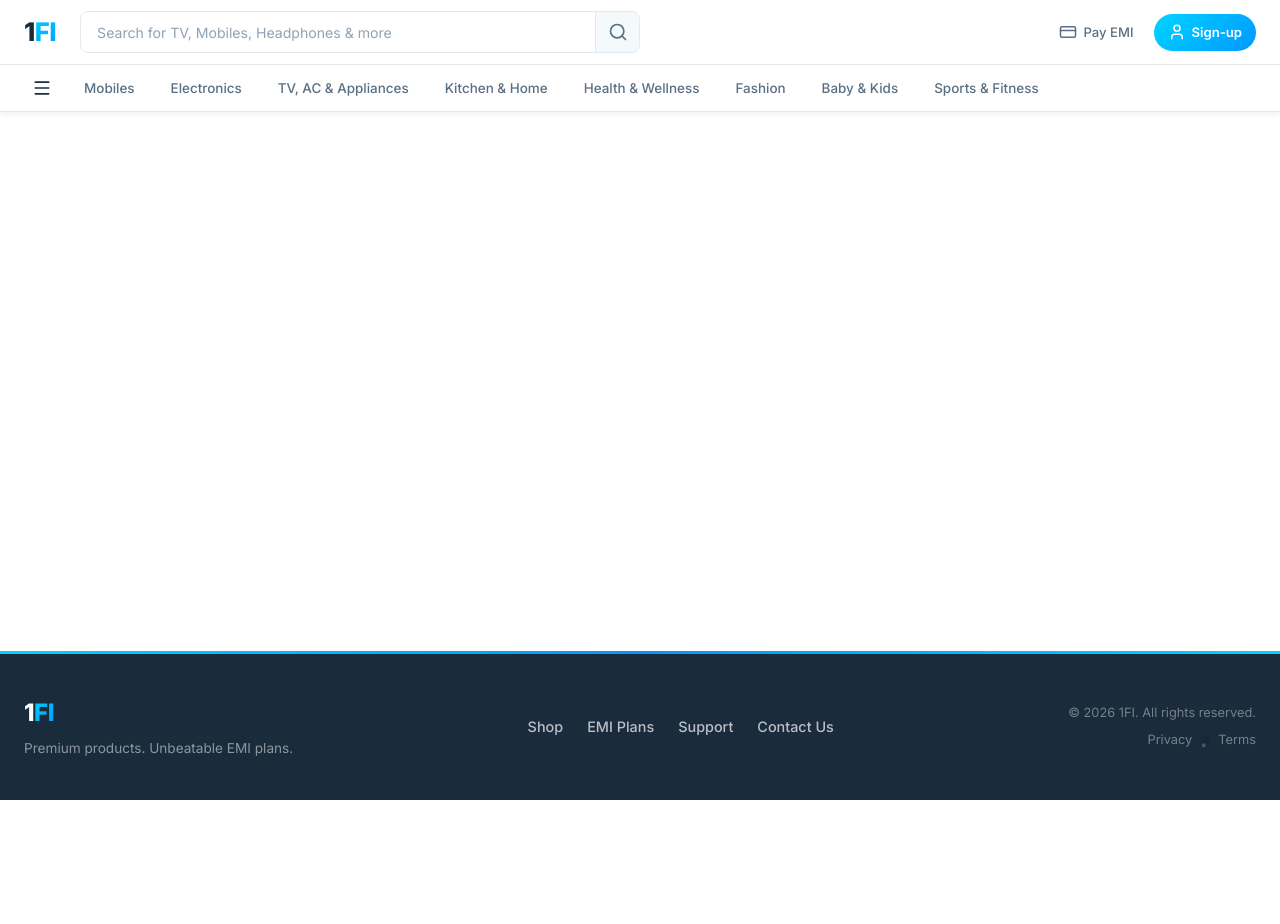
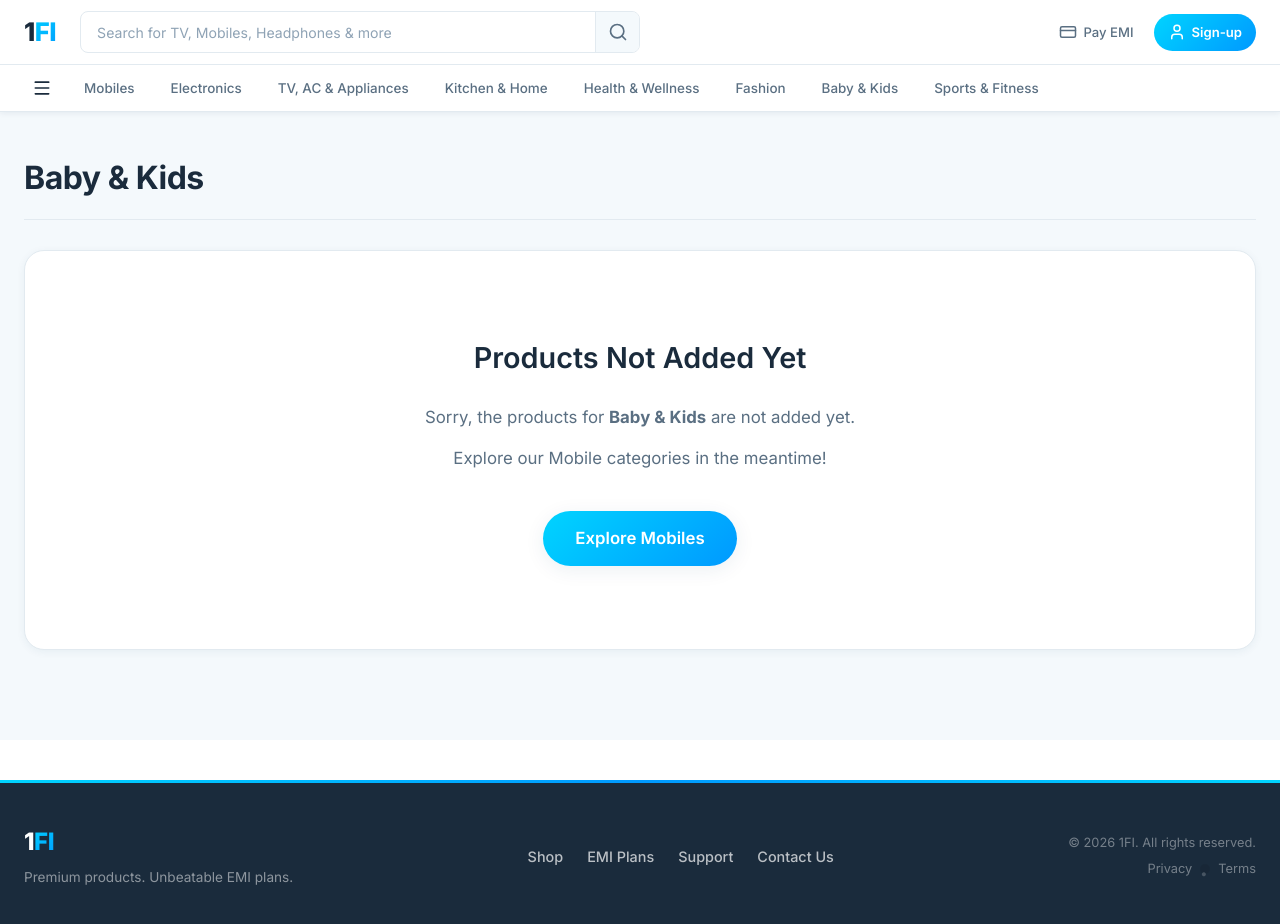
Before and after one commit to 29naks2005/1FI, a React app in the folder frontend/: page /category/baby-kids in a window 1280 px wide. Shown: the top 924 px of the page. Before the commit the page ends 800 px from the top, so only its background shows below. Built offline with nearby package versions, Linux system fonts and the light colour scheme; the HTML template or start-up script is replaced by a standard one.

Commit message:
add product categories page

```diff
--- a/frontend/src/App.jsx
+++ b/frontend/src/App.jsx
@@ -3,6 +3,7 @@ import Navbar from './components/Navbar';
 import Footer from './components/Footer';
 import Home from './pages/Home';
 import ProductDetails from './pages/ProductDetails';
+import CategoryPage from './pages/CategoryPage';
 import './App.css';
 
 function App() {
@@ -14,6 +15,7 @@ function App() {
           <Routes>
             <Route path="/" element={<Home />} />
             <Route path="/product/:slug" element={<ProductDetails />} />
+            <Route path="/category/:categoryName" element={<CategoryPage />} />
           </Routes>
         </main>
         <Footer />
--- a/frontend/src/components/Navbar.jsx
+++ b/frontend/src/components/Navbar.jsx
@@ -1,4 +1,5 @@
 import { useState } from 'react';
+import { Link } from 'react-router-dom';
 import { CreditCard, User, Search, Menu, X } from 'lucide-react';
 import './Navbar.css';
 
@@ -14,10 +15,10 @@ function Navbar() {
         <header className="navbar">
             <div className="top-bar">
                 <div className="top-bar-inner container">
-                    <a href="/" className="brand">
+                    <Link to="/" className="brand">
                         <span className="brand-name">1</span>
                         <span className="brand-accent">FI</span>
-                    </a>
+                    </Link>
 
                     <div className="search-box">
                         <input
@@ -53,11 +54,14 @@ function Navbar() {
                         <Menu size={20} />
                     </button>
                     <ul className="category-list">
-                        {categories.map(cat => (
-                            <li key={cat}>
-                                <a href="#" className="category-link">{cat}</a>
-                            </li>
-                        ))}
+                        {categories.map(cat => {
+                            const slug = cat.toLowerCase().replace(/&/g, '').replace(/,/g, '').replace(/\s+/g, '-').replace(/-+/g, '-');
+                            return (
+                                <li key={cat}>
+                                    <Link to={`/category/${slug}`} className="category-link">{cat}</Link>
+                                </li>
+                            );
+                        })}
                     </ul>
                 </div>
             </nav>
--- /dev/null
+++ b/frontend/src/pages/CategoryPage.css
@@ -0,0 +1,84 @@
+.category-page {
+    padding: 40px 0 80px;
+    background: var(--bg-secondary);
+    min-height: calc(100vh - var(--nav-height) - 100px);
+}
+
+.category-header {
+    margin-bottom: 30px;
+    border-bottom: 1px solid var(--border);
+    padding-bottom: 16px;
+}
+
+.category-title {
+    font-size: 2rem;
+    font-weight: 700;
+    color: var(--text);
+    letter-spacing: -0.5px;
+}
+
+.coming-soon-state {
+    display: flex;
+    justify-content: center;
+    align-items: center;
+    min-height: 400px;
+    background: #fff;
+    border-radius: var(--radius-lg);
+    border: 1px solid var(--border);
+    box-shadow: var(--shadow-sm);
+    padding: 40px;
+    text-align: center;
+    margin-top: 20px;
+}
+
+.coming-soon-content {
+    max-width: 500px;
+    display: flex;
+    flex-direction: column;
+    align-items: center;
+    gap: 16px;
+}
+
+.coming-soon-icon {
+    font-size: 4rem;
+    margin-bottom: 10px;
+}
+
+.coming-soon-content h2 {
+    font-size: 1.8rem;
+    font-weight: 600;
+    color: var(--text);
+    margin-bottom: 8px;
+}
+
+.coming-soon-content p {
+    color: var(--text-secondary);
+    font-size: 1.05rem;
+    line-height: 1.5;
+}
+
+.explore-btn {
+    margin-top: 24px;
+    display: inline-block;
+    padding: 14px 32px;
+    background: linear-gradient(135deg, var(--primary), var(--accent));
+    color: #fff;
+    font-weight: 600;
+    font-size: 1.05rem;
+    border-radius: 50px;
+    transition: all var(--transition);
+    box-shadow: var(--shadow-md);
+}
+
+.explore-btn:hover {
+    transform: translateY(-2px);
+    box-shadow: var(--shadow-glow);
+    color: #fff;
+}
+
+.empty-state {
+    grid-column: 1 / -1;
+    text-align: center;
+    padding: 60px 0;
+    color: var(--text-muted);
+}
--- /dev/null
+++ b/frontend/src/pages/CategoryPage.jsx
@@ -0,0 +1,94 @@
+import { useState, useEffect } from 'react';
+import { useParams, Link } from 'react-router-dom';
+import api from '../api/api';
+import ProductCard from '../components/ProductCard';
+import './CategoryPage.css';
+
+function CategoryPage() {
+    const { categoryName } = useParams();
+    const [products, setProducts] = useState([]);
+    const [loading, setLoading] = useState(true);
+
+    const isMobileCategory = categoryName?.toLowerCase() === 'mobiles';
+
+    useEffect(() => {
+        window.scrollTo(0, 0);
+
+        if (isMobileCategory) {
+            const fetchProducts = async () => {
+                setLoading(true);
+                try {
+                    const response = await api.get('/products');
+                    setProducts(response.data);
+                } catch (err) {
+                    console.error('Error fetching products:', err);
+                } finally {
+                    setLoading(false);
+                }
+            };
+            fetchProducts();
+        } else {
+            setLoading(false);
+        }
+    }, [categoryName, isMobileCategory]);
+
+    const formatCategoryName = (slug) => {
+        if (!slug) return '';
+        if (slug === 'tv-ac-appliances') return 'TV, AC & Appliances';
+        if (slug === 'kitchen-home') return 'Kitchen & Home';
+        if (slug === 'health-wellness') return 'Health & Wellness';
+        if (slug === 'baby-kids') return 'Baby & Kids';
+        if (slug === 'sports-fitness') return 'Sports & Fitness';
+
+        return slug.charAt(0).toUpperCase() + slug.slice(1).replace(/-/g, ' ');
+    };
+
+    const displayName = formatCategoryName(categoryName);
+
+    return (
+        <div className="category-page">
+            <div className="container">
+                <div className="category-header">
+                    <h1 className="category-title">{displayName}</h1>
+                </div>
+
+                {loading ? (
+                    <div className="products-grid">
+                        {[1, 2, 3, 4].map((i) => (
+                            <div key={i} className="skeleton-card">
+                                <div className="skel skel-img" />
+                                <div className="skel skel-text" />
+                                <div className="skel skel-text short" />
+                            </div>
+                        ))}
+                    </div>
+                ) : isMobileCategory ? (
+                    <div className="products-grid">
+                        {products.length > 0 ? (
+                            products.map((product) => (
+                                <ProductCard key={product.id} product={product} />
+                            ))
+                        ) : (
+                            <div className="empty-state">
+                                <h2>No products found in this category.</h2>
+                            </div>
+                        )}
+                    </div>
+                ) : (
+                    <div className="coming-soon-state">
+                        <div className="coming-soon-content">
+                            <h2>Products Not Added Yet</h2>
+                            <p>Sorry, the products for <strong>{displayName}</strong> are not added yet.</p>
+                            <p>Explore our Mobile categories in the meantime!</p>
+                            <Link to="/category/mobiles" className="explore-btn">
+                                Explore Mobiles
+                            </Link>
+                        </div>
+                    </div>
+                )}
+            </div>
+        </div>
+    );
+}
+
+export default CategoryPage;
```
